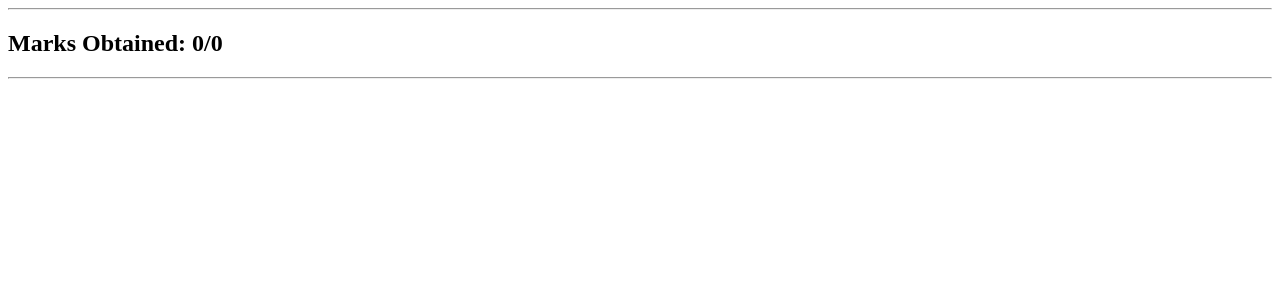
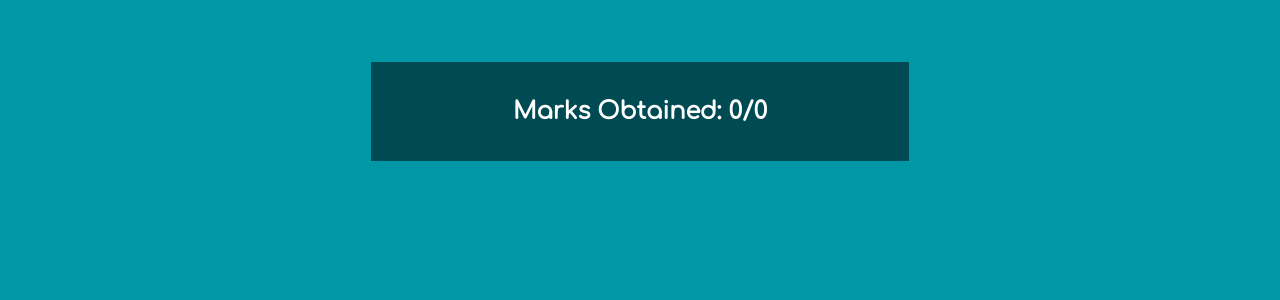
Before and after one commit to mani87/evaluator, a Django app: page /evaluator/evaluate/ in a window 1280 px wide. Shown: the top 300 px of the page. Run offline with Django 3.2, Linux system fonts and the light colour scheme; data that the repository does not hold is empty; some libraries are stand-ins or nearby versions.

Commit message:
Add evaluate.css file

```diff
--- /dev/null
+++ b/static/css/evaluate.css
@@ -0,0 +1,16 @@
+@import url('https://fonts.googleapis.com/css?family=Comfortaa|Oxygen|PT+Sans');
+
+body{
+	font-family: 'PT Sans', sans-serif;
+font-family: 'Oxygen', sans-serif;
+font-family: 'Comfortaa', cursive;
+background-color: #0097A7;
+}
+
+.marks{
+	background: rgba(0,0,0,0.5);
+	color: #fff;
+	padding: 1rem;
+	width: 40%;
+	display: inline-block;
+}
--- a/templates/evaluate.html
+++ b/templates/evaluate.html
@@ -2,18 +2,25 @@
 <html>
 <head>
 	<title>eValuate</title>
+	<link rel="stylesheet" type="text/css" href="/static/css/evaluate.css">
 </head>
 <body>
-<hr/>
+<br>
+<br>
+<br>
+
+<center>
+<div class="marks">
 <h2>Marks Obtained: {{marks_obtained}}/{{total_marks}}</h2>
-<hr/>
 
 {% for answer in answers %}
 <b>Question: {{forloop.counter}}</b><br/>{{answer.question.statement}}<br/><br/>
 <b>Your answer: </b><br/> {{answer.your_response}}<br/>
 <b>Max. Marks: </b> {{answer.question.marks}}<br/>
 <b>Marks obtained: </b> {{answer.marks_awarded}}<br/>
-<hr/>
 {% endfor %}
+
+</div>
+</center>
 </body>
 </html>
```
